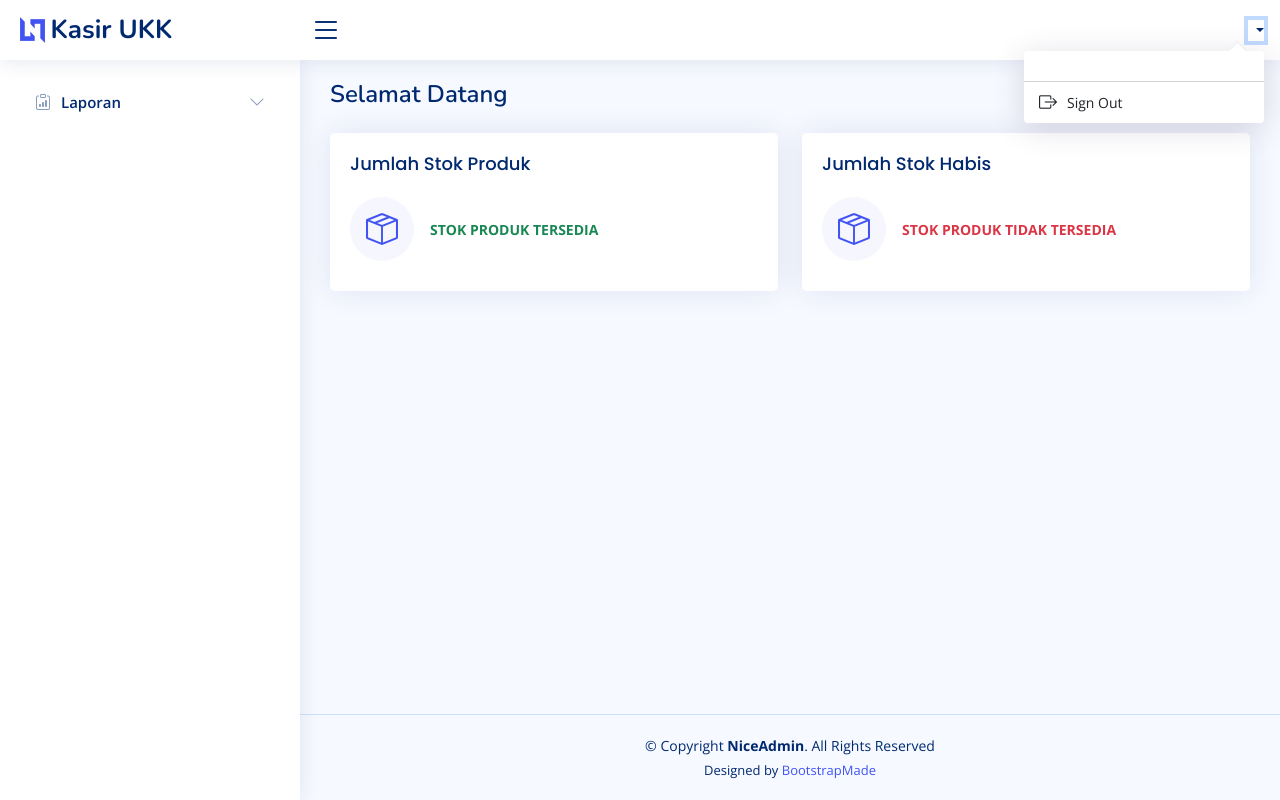
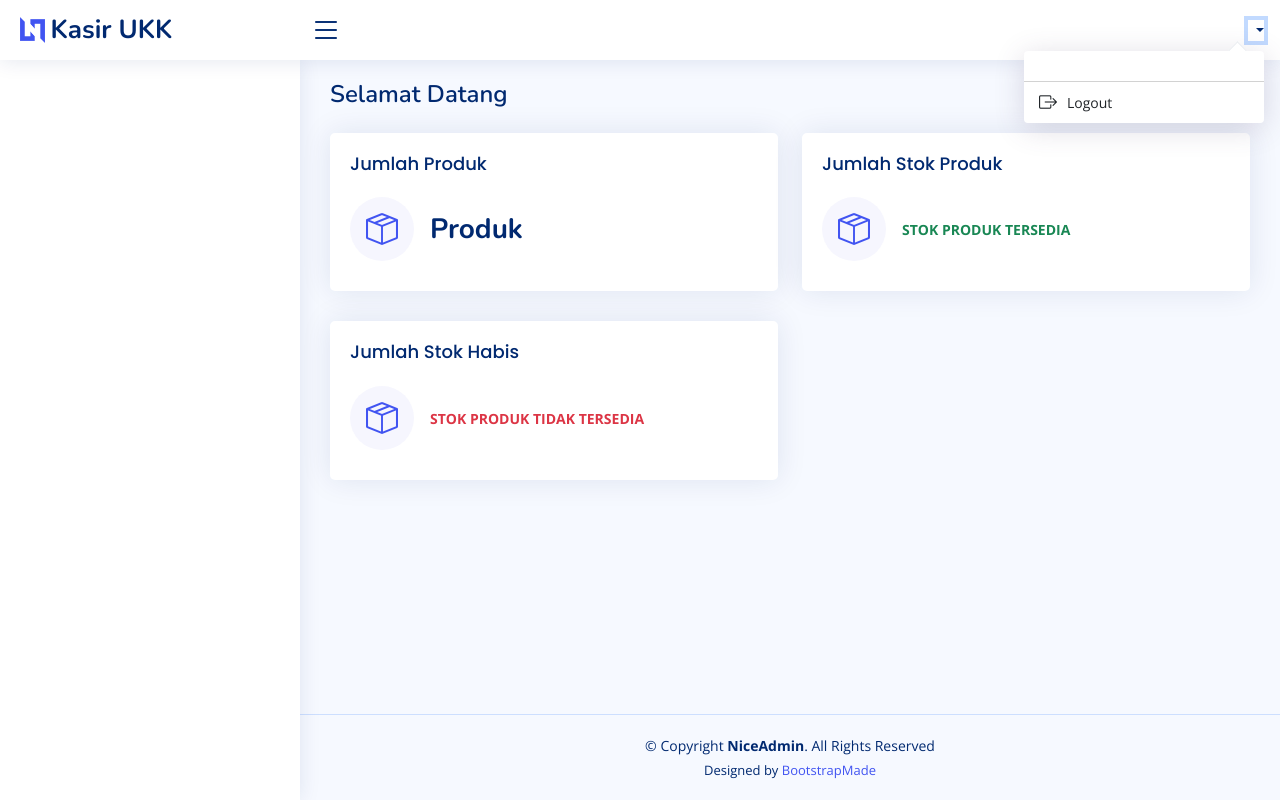
Before and after one commit to aamsetiana/kasir_ukk_aamsetiana, a CodeIgniter 4 app: template app/Views/Kasir/dashboard-kasir.php in a window 1280 px wide, after a click that opens the changed part. Run offline with PHP 8.4 and a stand-in for CodeIgniter, Linux system fonts and the light colour scheme; the template is opened without the code that fills it, so the values that code supplies are empty; some libraries are stand-ins or nearby versions.

Commit message:
perbaikan

```diff
--- a/app/Controllers/Admin.php
+++ b/app/Controllers/Admin.php
@@ -14,11 +14,15 @@
             exit;
         }
 
+
         $data  = [
             'akses' => session()->get('level'),
             'total_stok' => $this->produk->getJumlahStok(),
             'jumlah_stok_kosong' => $this->produk->getJumlahStokKosong(),
             'pendapatan_harian' => $this->penjualan->getPendapatanHarian(),
+            'pendapatanHariIni' => $this->detail->pendapatanHarian(),
+            'totalProduk' => $this->produk->getTotalProduk(),
+            // 'pendapatan_harian' => $this->penjualan->getPendapatanHarian1(),
             'chartData' => $this->detail->getMonthlyIncome(),
             // 'dataPendapatan' => $this->penjualan->getPendapatanBulanan(),
             // $dataPendapatan = $pendapatanModel->getPendapatanBulanan($tahun);
--- a/app/Controllers/Kasir.php
+++ b/app/Controllers/Kasir.php
@@ -16,11 +16,11 @@
 
         $data  = [
             'akses' => session()->get('level'),
+            'totalProduk' => $this->produk->getTotalProduk(),
             'total_stok' => $this->produk->getJumlahStok(),
             'jumlah_stok_kosong' => $this->produk->getJumlahStokKosong(),
             'chartData' => $this->detail->getMonthlyIncome(),
         ];
         return view('Kasir/dashboard-kasir', $data);
     }
-
 }
--- a/app/Models/Mpenjualan.php
+++ b/app/Models/Mpenjualan.php
@@ -102,6 +102,10 @@
         return $this->where('DATE(tgl_penjualan)', $today)->select('SUM(total) AS pendapatan_harian')->get()->getRow()->pendapatan_harian;
     }
 
+
+
+
+
     // public function getPenjualanBulanan()
     // {
     //     $builder = $this->db->table('tbl_penjualan');
--- a/app/Models/Mproduk.php
+++ b/app/Models/Mproduk.php
@@ -90,6 +90,10 @@
         return $this->where('stok', 0)->countAllResults();
     }
 
+    public function getTotalProduk()
+    {
+        return $this->countAllResults();
+    }
     // public function getJumlahBarang()
     // {
     //     return $this->select('SUM(id_kategori) AS total_produk')->get()->getRow()->total_produk;
--- a/app/Views/Kasir/dashboard-kasir.php
+++ b/app/Views/Kasir/dashboard-kasir.php
@@ -29,6 +29,25 @@
             </div>
           </div>
         </div>End Revenue Car -->
+
+                <!-- Revenue Card -->
+                <div class="col-xxl-4 col-md-6">
+                    <div class="card info-card sales-card">
+                        <div class="card-body">
+                            <h5 class="card-title">Jumlah Produk<span></h5>
+
+                            <div class="d-flex align-items-center">
+                                <div class="card-icon rounded-circle d-flex align-items-center justify-content-center">
+                                    <i class="bi bi-box-seam"></i>
+                                </div>
+                                <div class="ps-3">
+                                    <h6><?= $totalProduk; ?> Produk</h6>
+                                    <!-- <span class="text-success small pt-1 fw-bold">8%</span> <span class="text-muted small pt-2 ps-1">increase</span> -->
+                                </div>
+                            </div>
+                        </div>
+                    </div>
+                </div><!-- End Revenue Car-->
 
                 <!--Sales Card -->
                 <div class="col-xxl-4 col-md-6">
--- a/app/Views/Laporan/laporan-penjualan.php
+++ b/app/Views/Laporan/laporan-penjualan.php
@@ -37,8 +37,8 @@
                         <label for="namaSatuan" class="form-label">Jenis Laporan</label>
                         <select name="jenis_laporan" id="jenis_laporan" class="form-select">
                             <option value="" selected>--pilih jenis--</option>
-                            <option value="bulanan">Bulanan</option>
-                            <option value="tahunan">Tahunan</option>
+                            <!-- <option value="bulanan">Bulanan</option> -->
+                            <option value="tahunan">Bulanan</option>
                         </select>
                     </div>
             </form><!-- Vertical Form -->
--- a/app/Views/layout/template.php
+++ b/app/Views/layout/template.php
@@ -110,7 +110,7 @@
             <li>
               <a class="dropdown-item d-flex align-items-center" href="<?= site_url('logout'); ?>" data-toggle="modal" data-target="#logoutModal">
                 <i class="bi bi-box-arrow-right"></i>
-                <span>Sign Out</span>
+                <span>Logout</span>
               </a>
             </li>
 
@@ -199,18 +199,30 @@
         </li><!-- End Profile Page Nav -->
       <?php endif; ?>
 
+      <?php if ($akses == 'Kasir') : ?>
+        <li class="nav-item">
+          <a class="nav-link collapsed" href="<?= site_url('laporan-stok'); ?>">
+            <i class="bi bi-clipboard-data"></i>
+            <span>Laporan Stok</span>
+          </a>
+        </li>
+      <?php endif; ?>
+
+      <?php if ($akses == 'Admin') : ?>
         <li class="nav-item">
           <a class="nav-link collapsed" data-bs-target="#tables-nav" data-bs-toggle="collapse" href="#">
             <i class="bi bi-clipboard-data"></i><span>Laporan</span><i class="bi bi-chevron-down ms-auto"></i>
           </a>
           <ul id="tables-nav" class="nav-content collapse " data-bs-parent="#sidebar-nav">
-          <?php if ($akses == 'Admin') : ?>
+
             <li>
               <a href="<?= site_url('laporan-penjualan'); ?>">
                 <i class="bi bi-circle"></i><span>Laporan Penjualan</span>
               </a>
             </li>
-          <?php endif; ?>
+
+
+
             <li>
               <a href="<?= site_url('laporan-stok'); ?>">
                 <i class="bi bi-circle"></i><span>Laporan Stok</span>
@@ -218,7 +230,8 @@
             </li>
 
           </ul>
-      </li><!-- End Tables Nav -->
+        </li>
+      <?php endif; ?>
 
       <?php if ($akses == 'Admin') : ?>
         <li class="nav-item">
```
Also changed, not shown: app/Models/Mdetail.php (+16 -0 lines), app/Views/Laporan/laporan-bulanan-tahunan.php (+7 -4 lines), app/Views/admin/dashboard-admin.php (+4 -4 lines), README.md. Lines whose indentation alone changed are shown as unchanged.
